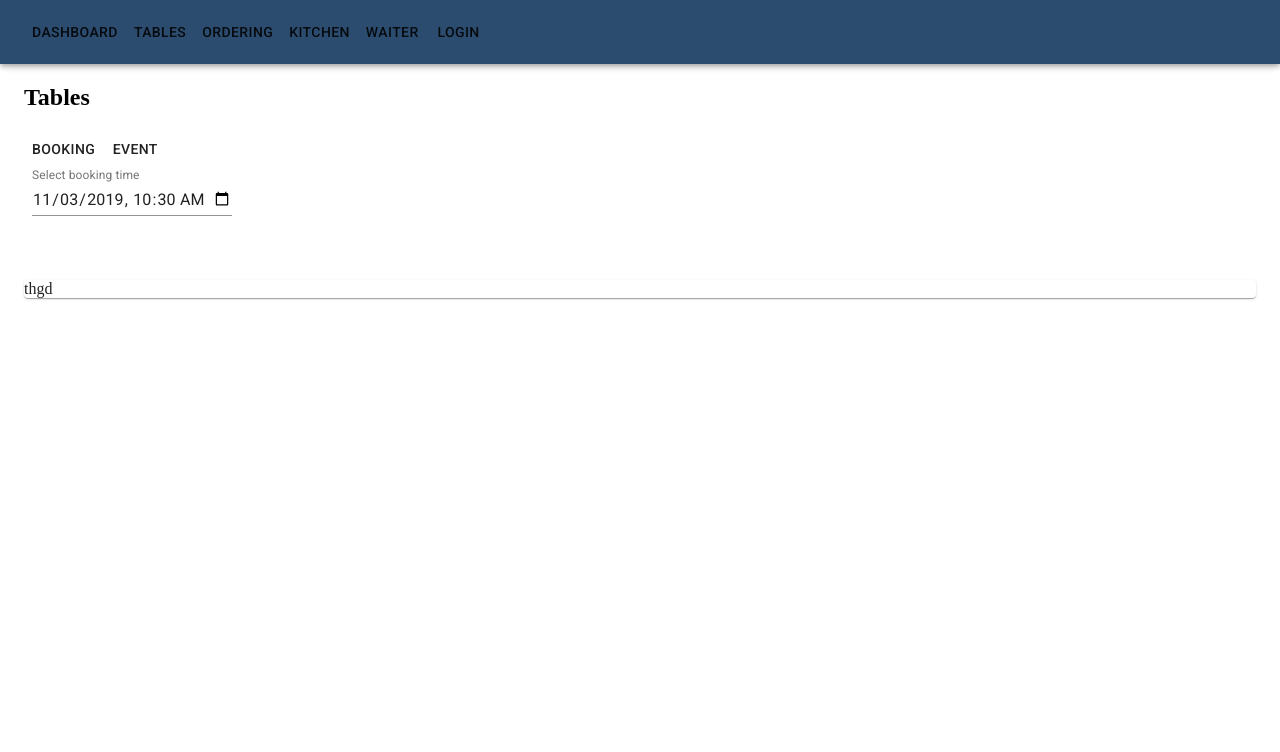
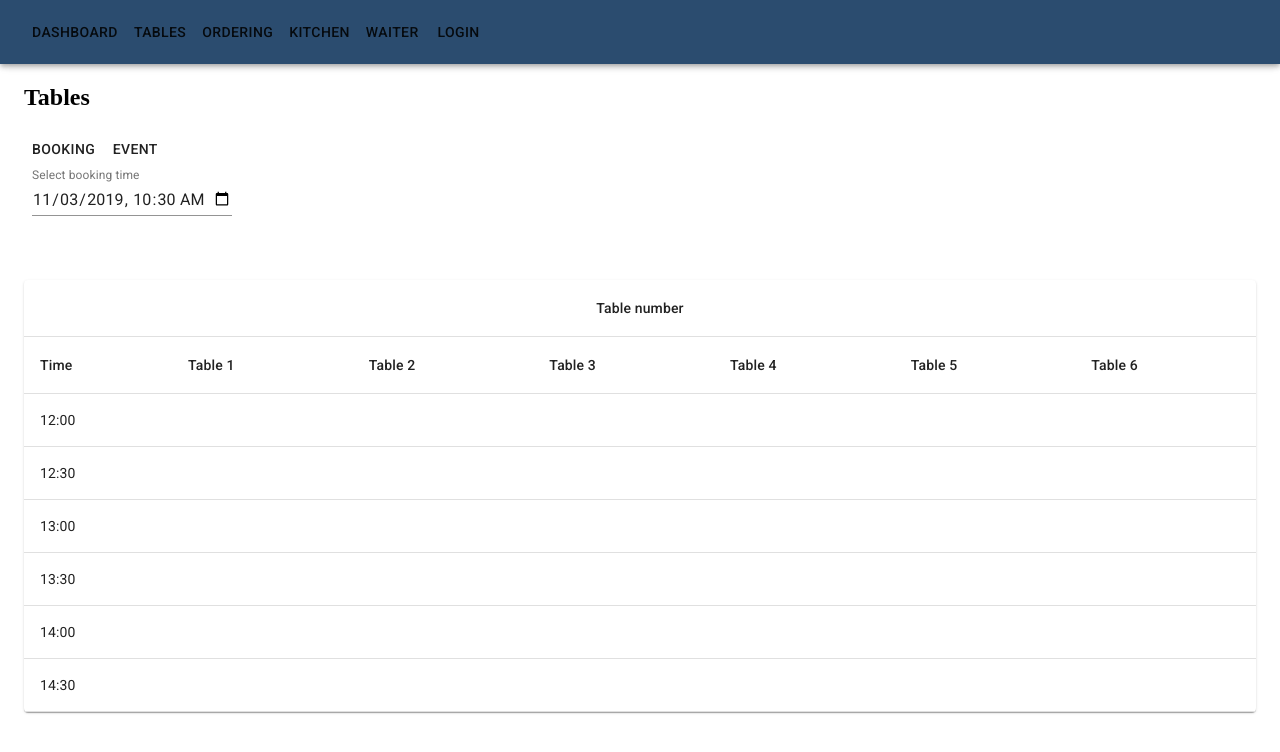
Before and after one commit to shivetay/kodilla_pizza_portal, a React (Create React App) app in the folder pizzeria_portal/: page /panel/tables in a window 1280 px wide. Shown: the top 752 px of the page. Built offline with nearby package versions, Linux system fonts and the light colour scheme.

Commit message:
add table for tables

```diff
--- a/pizzeria_portal/src/components/views/Tables/Tables.js
+++ b/pizzeria_portal/src/components/views/Tables/Tables.js
@@ -6,13 +6,22 @@ import styles from './Tables.scss';
 
 import Button from '@material-ui/core/Button';
 import DateAndTimePickers from '../../common/DatePicker/DatePicker';
-// import Table from '@material-ui/core/Table';
-// import TableBody from '@material-ui/core/TableBody';
-// import TableCell from '@material-ui/core/TableCell';
-// import TableHead from '@material-ui/core/TableHead';
-// import TableRow from '@material-ui/core/TableRow';
+import Table from '@material-ui/core/Table';
+import TableBody from '@material-ui/core/TableBody';
+import TableCell from '@material-ui/core/TableCell';
+import TableHead from '@material-ui/core/TableHead';
+import TableRow from '@material-ui/core/TableRow';
 import Toolbar from '@material-ui/core/Toolbar';
 import Paper from '@material-ui/core/Paper';
+
+const demoTables = [
+  {id: '1', time: '12:00', status: 'free', order: null},
+  {id: '2', time: '12:30', status: 'thinking', order: null},
+  {id: '3', time: '13:00', status: 'ordered', order: 123},
+  {id: '4', time: '13:30', status: 'prepared', order: 234},
+  {id: '5', time: '14:00', status: 'delivered', order: 345},
+  {id: '6', time: '14:30', status: 'paid', order: 456},
+];
 
 
 const Tables = (props) => {
@@ -27,7 +36,33 @@ const Tables = (props) => {
       <DateAndTimePickers />
       <Toolbar />
       <Paper>
-        thgd
+        <Table>
+          <TableHead>
+            <TableRow>
+              <TableCell align="center" colSpan={7}>
+                Table number
+              </TableCell>
+            </TableRow>
+            <TableRow>
+              <TableCell>Time</TableCell>
+              <TableCell>Table 1</TableCell>
+              <TableCell>Table 2</TableCell>
+              <TableCell>Table 3</TableCell>
+              <TableCell>Table 4</TableCell>
+              <TableCell>Table 5</TableCell>
+              <TableCell>Table 6</TableCell>
+            </TableRow>
+          </TableHead>
+          <TableBody>
+            {demoTables.map(row => (
+              <TableRow key={row.id} >
+                <TableCell scope="row" colSpan={7}>
+                  {row.time}
+                </TableCell>
+              </TableRow>
+            ))}
+          </TableBody>
+        </Table>
       </Paper>
     </div>
   );
```
